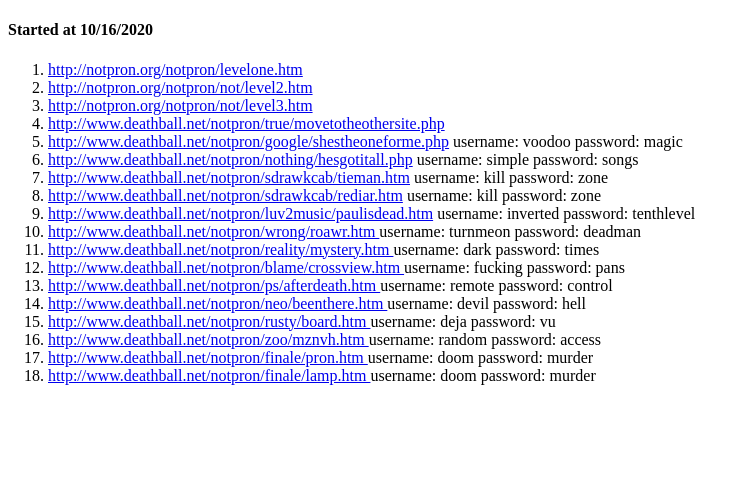
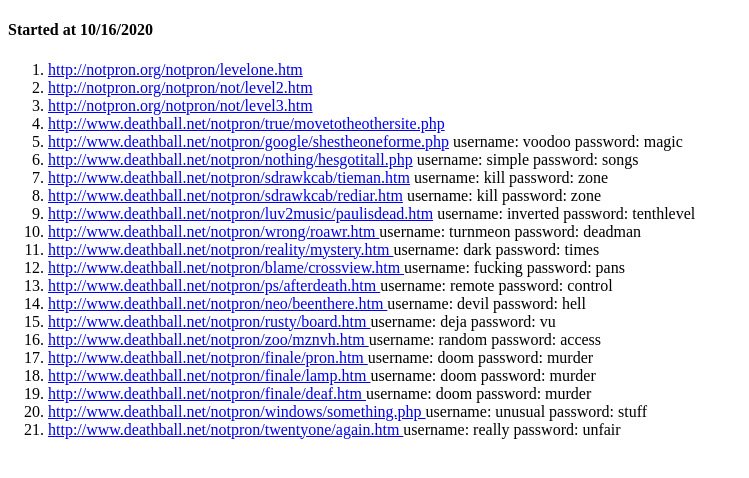
Before and after one commit to lucashtm/notpron-progress, a plain HTML site: page index.html in a window 1280 px wide. Shown: the whole page, without its empty margins (0-749 px from the left). Drawn offline with Linux system fonts and the light colour scheme.

Commit message:
Level 18 19 and 20 answers

```diff
--- a/index.html
+++ b/index.html
@@ -83,6 +83,21 @@
             username: doom
             password: murder
         </li>
+        <li>
+            <a href="http://www.deathball.net/notpron/finale/deaf.htm" target="_blank">http://www.deathball.net/notpron/finale/deaf.htm </a>
+            username: doom
+            password: murder
+        </li>
+        <li>
+            <a href="http://www.deathball.net/notpron/windows/something.php" target="_blank">http://www.deathball.net/notpron/windows/something.php </a>
+            username: unusual
+            password: stuff
+        </li>
+        <li>
+            <a href="http://www.deathball.net/notpron/twentyone/again.htm" target="_blank">http://www.deathball.net/notpron/twentyone/again.htm </a>
+            username: really
+            password: unfair
+        </li>
     </ol>
 </body>
 </html>
```
